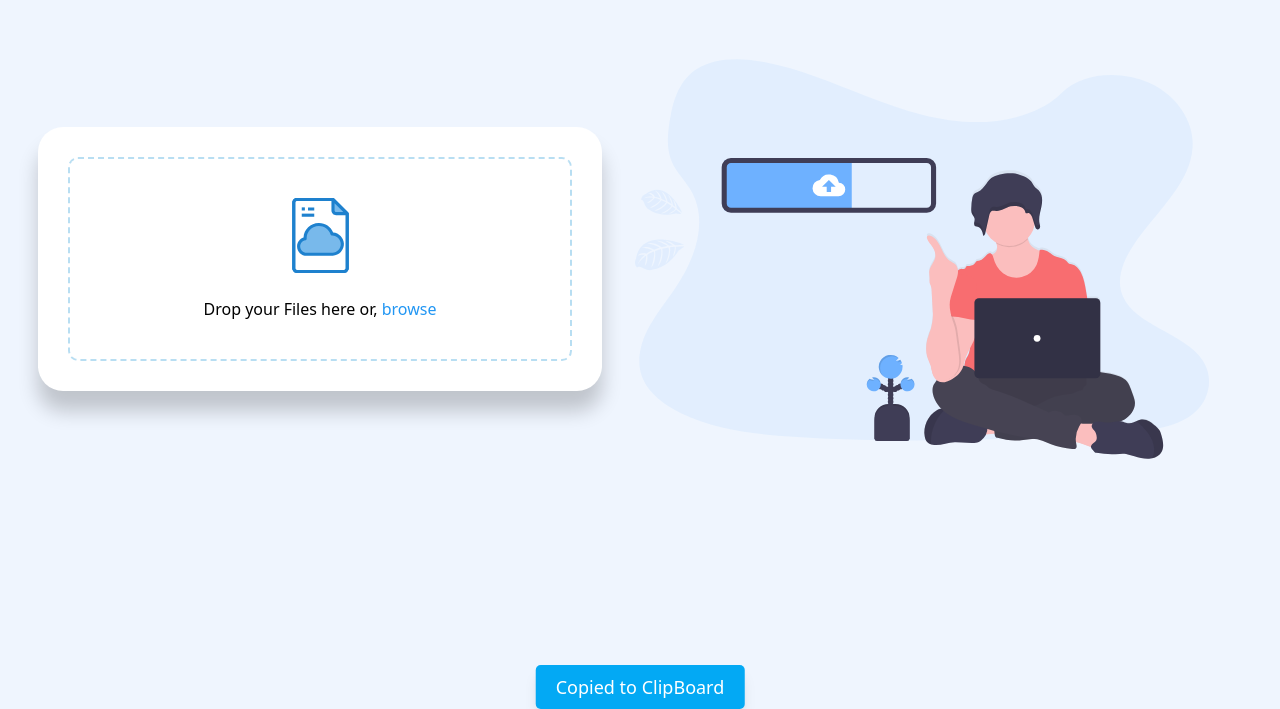
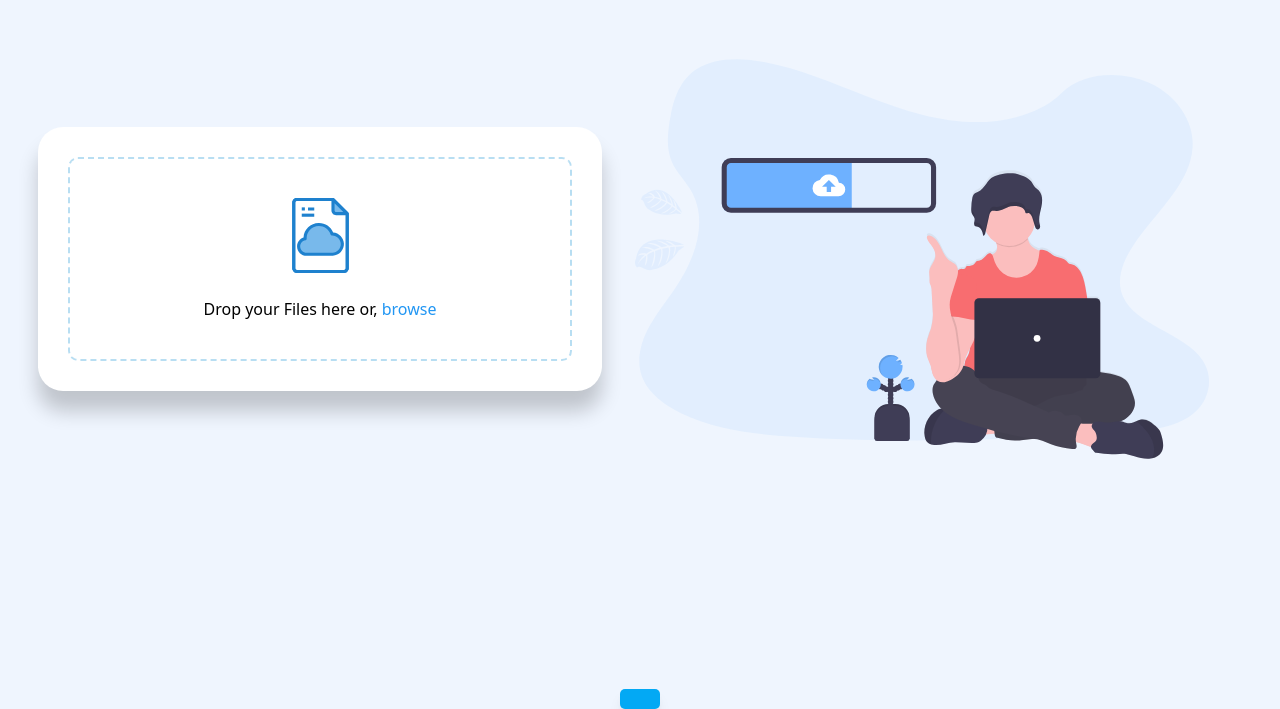
Before and after one commit to GaurangRastogi/inShare-File-Sharing-App, a website: page index.html in a window 1280 px wide. Shown: the part 141-850 px from the top of the page. Drawn offline with Linux system fonts and the light colour scheme.

Commit message:
Final Commit

```diff
--- a/index.html
+++ b/index.html
@@ -50,7 +50,7 @@
     </section>
     <div class="upload-vector">
     </div>
-    <div class="toast">Copied to ClipBoard</div>
+    <div class="toast"></div>
     <script src="./static/index.js"></script>
 
 </body>
--- a/static/index.js
+++ b/static/index.js
@@ -134,6 +134,8 @@ emailForm.addEventListener("submit",(e)=>{
 
 let toastTimer;
 const showToast=(msg)=>{
+    console.log(toast.innerHTML+'\n'+toast.innerText);
+    toast.innerText=msg;
     toast.style.transform="translate(-50%,0)";
     clearTimeout(toastTimer)
     toastTimer=setTimeout(() => {
```
